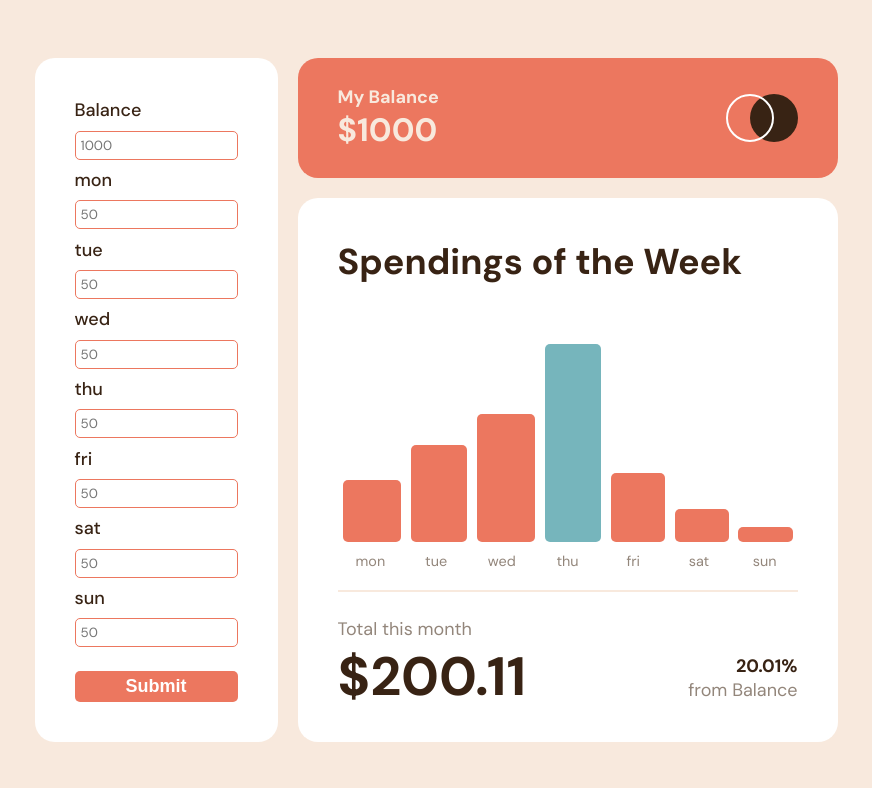
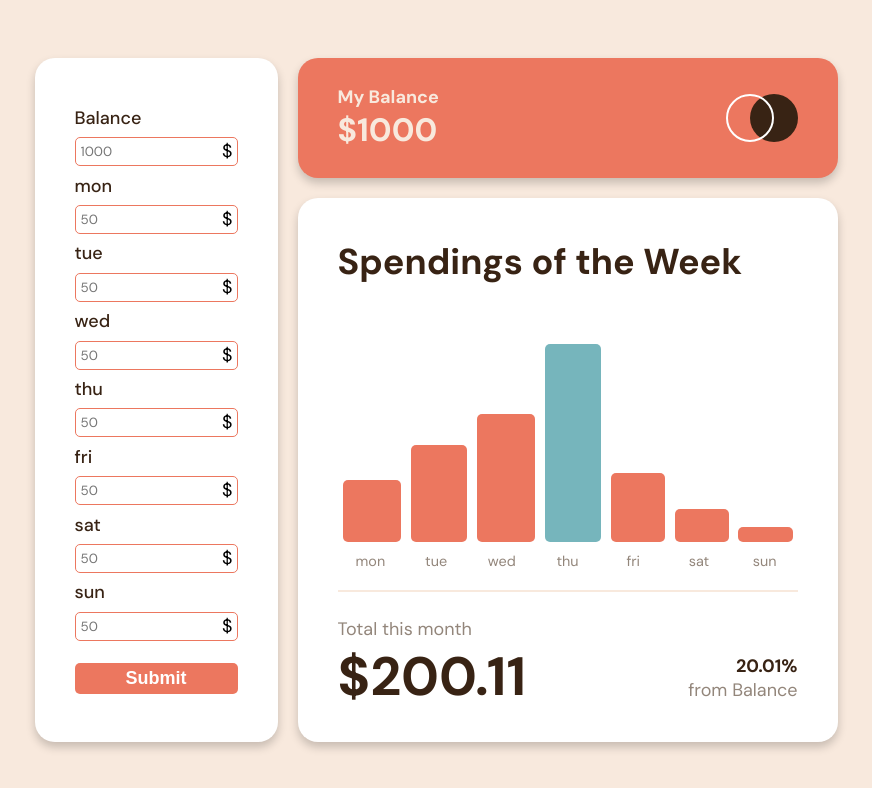
Before and after one commit to meisteraxel/expenses-chart, a React (Vite) app: page / in a window 1280 px wide. Shown: the top 788 px of the page, without its empty margins (204-1076 px from the left). Built offline with nearby package versions, Linux system fonts and the light colour scheme.

Commit message:
Added more stylings to the Input Fields

```diff
--- a/src/components/Input.jsx
+++ b/src/components/Input.jsx
@@ -5,13 +5,19 @@ function Input(props) {
   return (
     <div className="input-container">
       <label htmlFor="balance">Balance</label>
-      <input type="number" id="balance" placeholder="1000" />
+      <div className="inputwrapper">
+        <input type="number" id="balance" placeholder="1000" />
+        <span>$</span>
+      </div>
       {props.expenses.map((item) => (
         <>
           <label key={item.day} htmlFor={item.day}>
             {item.day}
           </label>
-          <input type="number" id={item.day} placeholder="50" />
+          <div className="inputwrapper">
+            <input type="number" id={item.day} placeholder="50" />
+            <span>$</span>
+          </div>
         </>
       ))}
       <button onClick={props.calcInput}>Submit</button>
--- a/src/style.css
+++ b/src/style.css
@@ -45,6 +45,7 @@ main {
   padding: 40px;
   color: var(--cream);
   background-color: var(--soft-red);
+  box-shadow: 0px 5px 10px 0px rgba(0, 0, 0, 0.2);
 }
 
 .balance-container h1 {
@@ -60,6 +61,7 @@ main {
   background-color: white;
   margin-top: 20px;
   border-radius: 20px;
+  box-shadow: 0px 5px 10px 0px rgba(0, 0, 0, 0.2);
 }
 
 .spending-container h2 {
@@ -106,6 +108,7 @@ main {
   margin-top: 5px;
   cursor: pointer;
   width: 85%;
+  max-height: 300px;
 }
 
 .bar:hover {
@@ -163,7 +166,8 @@ hr {
   padding: 40px;
   background-color: white;
   border-radius: 20px;
-  justify-content: space-between;
+  justify-content: space-evenly;
+  box-shadow: 0px 5px 10px 0px rgba(0, 0, 0, 0.2);
 }
 
 .input-container label {
@@ -198,6 +202,23 @@ hr {
 
 .input-container button:hover {
   opacity: 0.5;
+}
+
+.inputwrapper {
+  position: relative;
+}
+
+.inputwrapper span {
+  margin-left: 5px;
+  position: absolute;
+  right: 5px;
+  top: 2px;
+}
+
+input[type="number"]::-webkit-inner-spin-button,
+input[type="number"]::-webkit-outer-spin-button {
+  -webkit-appearance: none;
+  margin: 0;
 }
 
 @media (max-width: 630px) {
```
